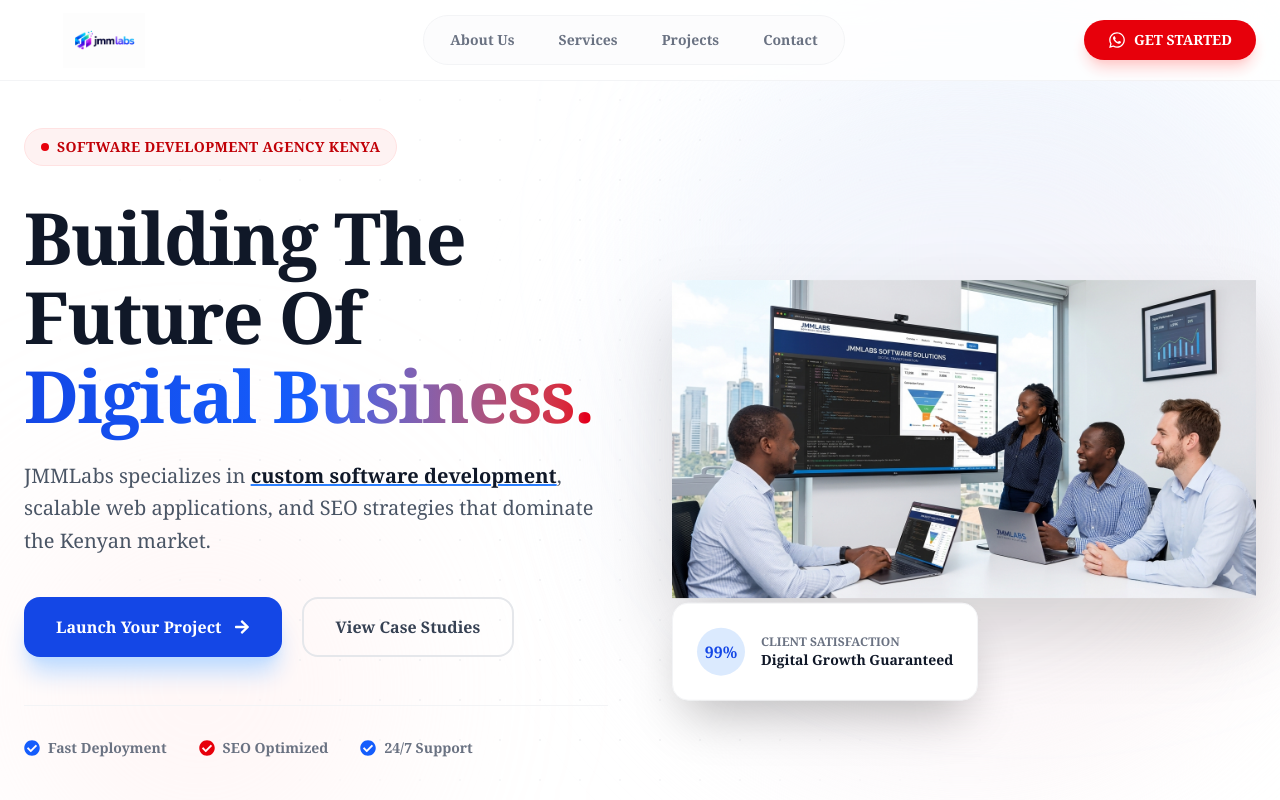
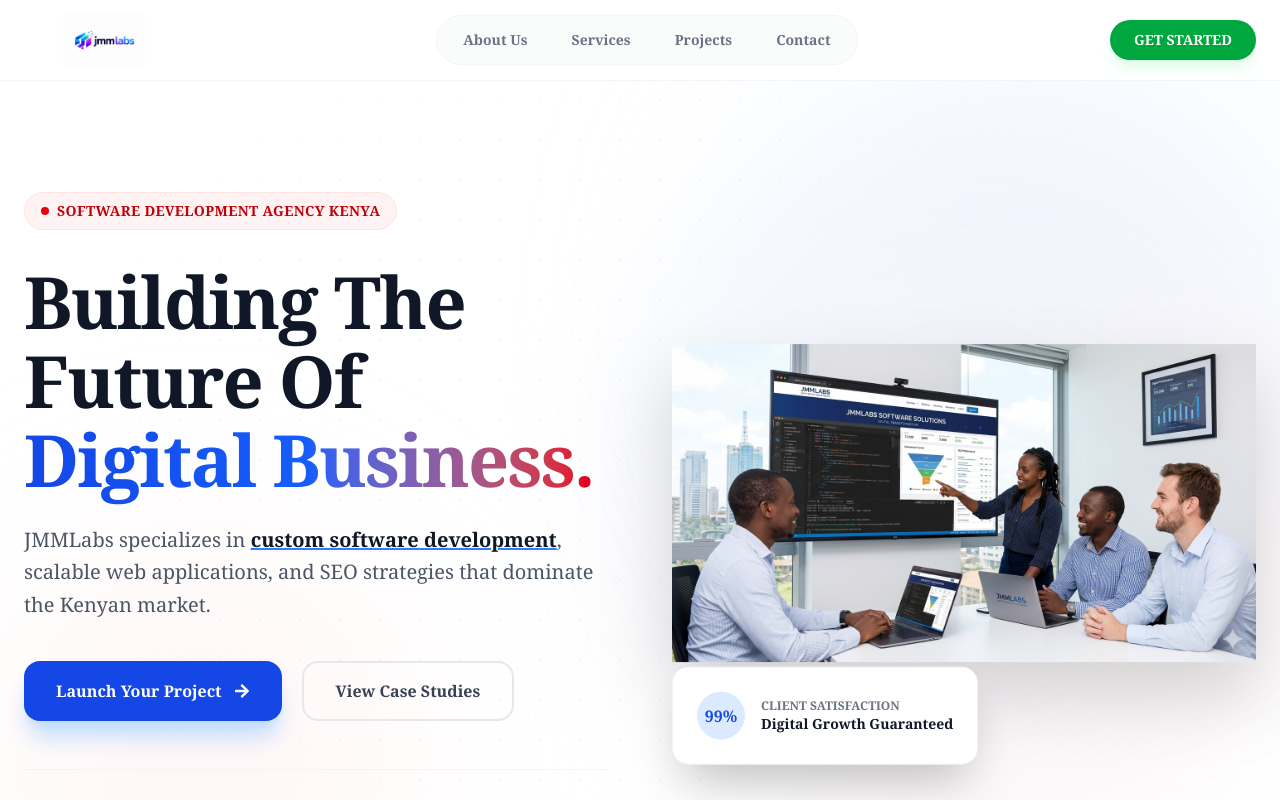
Before and after one commit to Joseh-star-dev/portfolio, a Next.js app: page / in a window 1280 px wide. Shown: the top 800 px of the page. Built offline with nearby package versions, Linux system fonts and the light colour scheme.

Commit message:
Change the brand name and also thr brand colors

```diff
--- a/components/Hero.jsx
+++ b/components/Hero.jsx
@@ -2,6 +2,7 @@
 
 import React from "react";
 import Image from "next/image";
+import Link from "next/link"; // Import from next/link
 import { motion } from "framer-motion";
 import { FaArrowRight, FaCheckCircle } from "react-icons/fa";
 
@@ -24,15 +25,20 @@
   };
 
   return (
-    <section className="relative w-full bg-white overflow-hidden py-20 lg:py-32">
+    <section
+      className="relative w-full bg-white overflow-hidden pt-32 pb-20 lg:pt-48 lg:pb-32 z-10"
+      /* pt-32 ensures content starts below the 80px (h-20) navbar */
+    >
       {/* Modern Tech Background Elements */}
-      <div className="absolute inset-0 z-0">
+      <div className="absolute inset-0 z-0 pointer-events-none">
         <div className="absolute top-0 left-1/2 -translate-x-1/2 w-full h-full bg-[radial-gradient(#e5e7eb_1px,transparent_1px)] [background-size:40px_40px] [mask-image:radial-gradient(ellipse_50%_50%_at_50%_50%,#000_70%,transparent_100%)] opacity-40" />
-        <div className="absolute top-0 right-0 w-[500px] h-[500px] bg-blue-100/50 rounded-full blur-[120px] -z-10" />
+
+        {/* Adjusted blobs to be slightly lower so they don't interfere with Navbar legibility */}
+        <div className="absolute top-20 right-0 w-[500px] h-[500px] bg-blue-100/50 rounded-full blur-[120px] -z-10" />
         <div className="absolute bottom-0 left-0 w-[400px] h-[400px] bg-red-100/30 rounded-full blur-[100px] -z-10" />
       </div>
 
-      <div className="max-w-7xl mx-auto px-6 relative z-10">
+      <div className="max-w-7xl mx-auto px-6 relative z-20">
         <div className="flex flex-col lg:flex-row items-center gap-16">
           {/* Left Content Column */}
           <motion.div
@@ -141,7 +147,7 @@
               >
                 <Image
                   src="/jmmlabsHero.png"
-                  alt="Modern Software Development Lab - JMMLabs Digital Transformation Kenya"
+                  alt="Modern Software Development Lab"
                   fill
                   className="object-contain drop-shadow-[0_35px_35px_rgba(0,0,0,0.15)]"
                   priority
@@ -183,12 +189,3 @@
     </section>
   );
 }
-
-// Helper Link component if not already imported
-function Link({ href, children, ...props }) {
-  return (
-    <a href={href} {...props}>
-      {children}
-    </a>
-  );
-}
--- a/components/Navbar.jsx
+++ b/components/Navbar.jsx
@@ -34,14 +34,19 @@
   }, [isOpen]);
 
   return (
-    <nav className="fixed top-0 w-full z-[100] bg-white/80 backdrop-blur-xl border-b border-gray-100">
+    <nav className="fixed top-0 w-full z-[100]">
+      {/* Main Navbar Header (Always visible) */}
+      <div
+        className={`relative z-[120] w-full transition-colors duration-300 ${isOpen ? "bg-white" : "bg-white/90 backdrop-blur-md border-b border-gray-100"}`}
+      >
         <div className="max-w-7xl mx-auto px-6 h-20 flex items-center justify-between">
-        {/* Logo Section */}
+          {/* Logo */}
           <Link
             href="/"
-          className="relative z-50 hover:opacity-90 transition-opacity"
+            className="relative hover:opacity-90 transition-opacity"
+            onClick={() => setIsOpen(false)}
           >
-          <div className="relative w-[130px] h-[45px] md:w-[160px] md:h-[55px]">
+            <div className="relative w-[130px] h-[50px] md:w-[160px] md:h-[55px]">
               <Image
                 src="/jmmlabslogo.png"
                 alt="JMM Labs Logo"
@@ -52,8 +57,8 @@
             </div>
           </Link>
 
-        {/* Desktop Navigation */}
-        <div className="hidden md:flex items-center gap-1 bg-gray-50/50 p-1.5 rounded-full border border-gray-100">
+          {/* Desktop Navigation (Hidden on Mobile) */}
+          <div className="hidden md:flex items-center gap-1 bg-gray-50/80 p-1.5 rounded-full border border-gray-100">
             {links.map((l) => {
               const isActive = pathName === l.path;
               return (
@@ -79,49 +84,52 @@
             })}
           </div>
 
-        {/* Action Button */}
+          {/* Action Button (Desktop Only) */}
           <div className="hidden md:block">
             <button
               onClick={handleWhatsAppClick}
-            className="group relative flex items-center gap-2 overflow-hidden bg-red-600 px-6 py-2.5 rounded-full text-white font-bold text-sm transition-all hover:bg-blue-700 active:scale-95 shadow-lg shadow-red-200"
+              className="bg-green-600 px-6 py-2.5 rounded-full text-white font-bold text-sm transition-all hover:bg-green-700 active:scale-95 shadow-lg shadow-green-100"
             >
-            <FaWhatsapp className="text-lg group-hover:rotate-12 transition-transform" />
-            <span>GET STARTED</span>
+              GET STARTED
             </button>
           </div>
 
-        {/* Mobile Toggle */}
+          {/* Mobile Toggle Button (Highest Z-index) */}
           <button
             onClick={() => setIsOpen(!isOpen)}
-          className="md:hidden relative z-50 p-2 text-gray-600 hover:text-blue-600 transition-colors"
+            className="md:hidden p-2 text-gray-800 hover:text-blue-600 transition-colors"
             aria-label="Toggle Menu"
           >
-          {isOpen ? <FaTimes size={24} /> : <FaBars size={24} />}
+            {isOpen ? <FaTimes size={28} /> : <FaBars size={28} />}
           </button>
         </div>
+      </div>
 
-      {/* Mobile Menu Overlay */}
+      {/* Full Screen Mobile Menu Overlay */}
       <AnimatePresence>
         {isOpen && (
           <motion.div
-            initial={{ opacity: 0, y: -20 }}
-            animate={{ opacity: 1, y: 0 }}
-            exit={{ opacity: 0, y: -20 }}
-            className="fixed inset-0 bg-white z-40 md:hidden flex flex-col pt-24 px-8"
+            initial={{ opacity: 0, x: "100%" }}
+            animate={{ opacity: 1, x: 0 }}
+            exit={{ opacity: 0, x: "100%" }}
+            transition={{ type: "spring", damping: 30, stiffness: 300 }}
+            className="fixed inset-0 bg-white z-[110] md:hidden flex flex-col"
           >
-            <div className="space-y-4">
+            {/* Safe Area Padding for content inside menu (Starts below the 80px top bar) */}
+            <div className="flex flex-col h-full pt-28 px-8 pb-12">
+              <div className="flex flex-col space-y-8">
                 {links.map((l, i) => (
                   <motion.div
                     key={l.name}
-                  initial={{ opacity: 0, x: -20 }}
+                    initial={{ opacity: 0, x: 20 }}
                     animate={{ opacity: 1, x: 0 }}
-                  transition={{ delay: i * 0.1 }}
+                    transition={{ delay: 0.1 + i * 0.1 }}
                   >
                     <Link
                       href={l.path}
                       onClick={() => setIsOpen(false)}
-                    className={`block text-3xl font-bold ${
-                      pathName === l.path ? "text-blue-600" : "text-gray-400"
+                      className={`block text-4xl font-bold tracking-tight ${
+                        pathName === l.path ? "text-blue-600" : "text-gray-900"
                       }`}
                     >
                       {l.name}
@@ -130,23 +138,26 @@
                 ))}
               </div>
 
+              {/* Bottom Section of Mobile Menu */}
               <motion.div
-              initial={{ opacity: 0 }}
-              animate={{ opacity: 1 }}
-              transition={{ delay: 0.4 }}
-              className="mt-auto mb-12"
+                initial={{ opacity: 0, y: 20 }}
+                animate={{ opacity: 1, y: 0 }}
+                transition={{ delay: 0.5 }}
+                className="mt-auto"
               >
-              <p className="text-gray-400 text-sm mb-4 font-medium uppercase tracking-widest">
-                Connect with us
-              </p>
+                <div className="h-[1px] bg-gray-100 w-full mb-8" />
                 <button
-                onClick={handleWhatsAppClick}
-                className="w-full flex items-center justify-center gap-3 py-5 bg-red-600 text-white rounded-2xl font-bold text-lg shadow-xl shadow-red-100"
+                  onClick={() => {
+                    handleWhatsAppClick();
+                    setIsOpen(false);
+                  }}
+                  className="w-full flex items-center justify-center gap-3 py-5 bg-green-600 text-white rounded-2xl font-bold text-xl shadow-xl shadow-green-100"
                 >
                   <FaWhatsapp size={24} />
                   WhatsApp Us
                 </button>
               </motion.div>
+            </div>
           </motion.div>
         )}
       </AnimatePresence>
```
Lines whose indentation alone changed are shown as unchanged.
